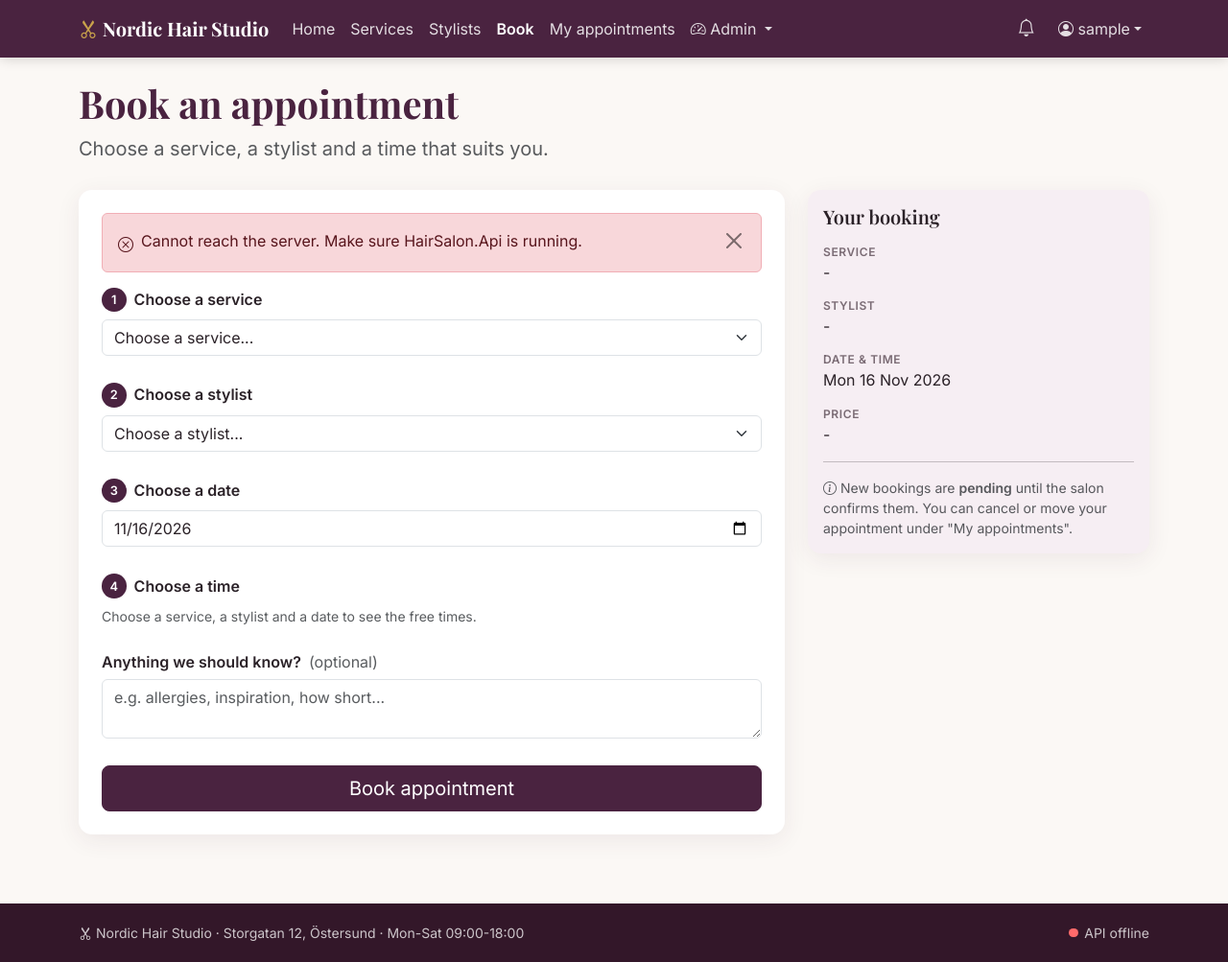
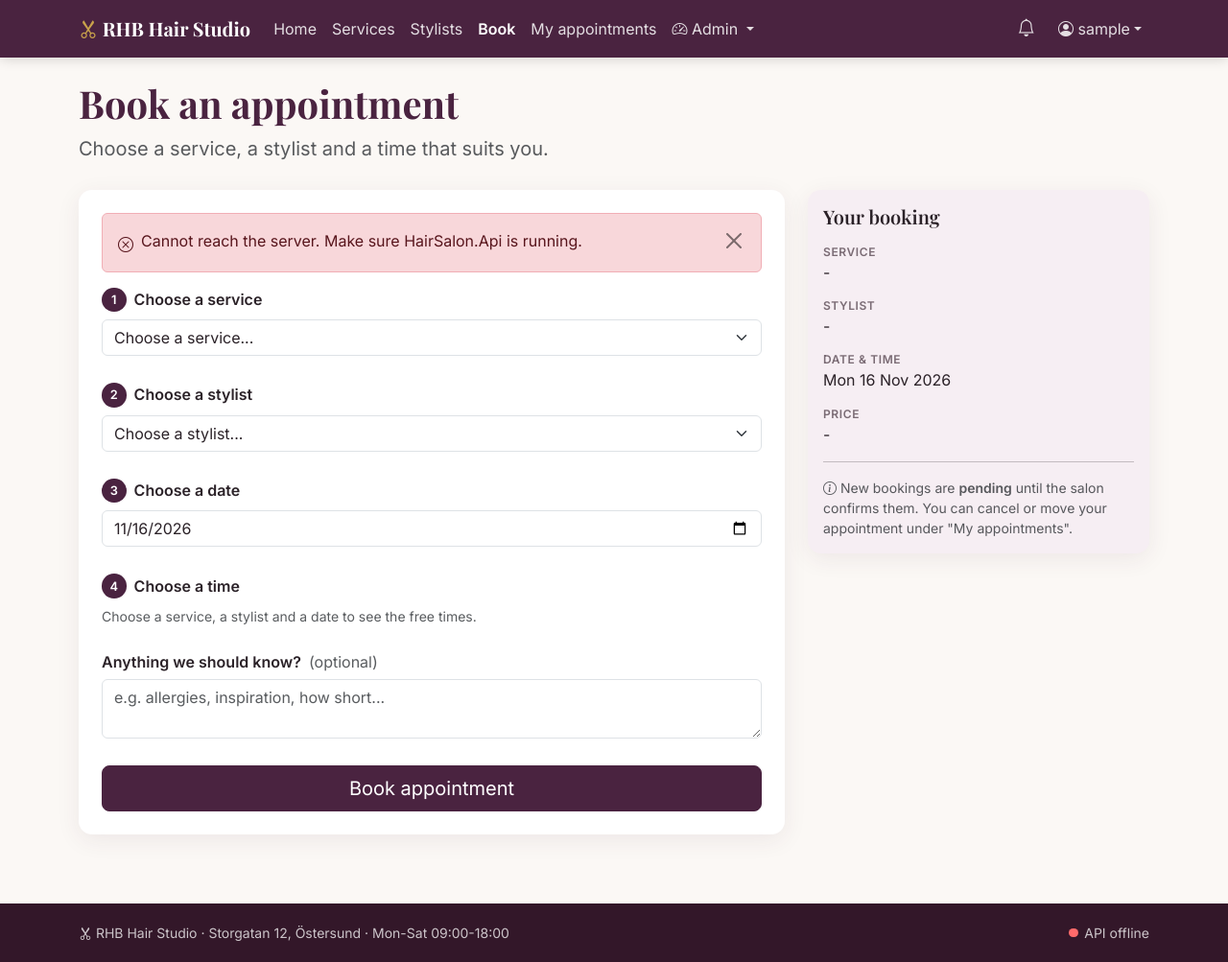
Before and after one commit to Richmondbh/HairSalon, an ASP.NET Core app: page /book in a window 1280 px wide. Shown: the whole page at 96% size. Run offline with ASP.NET Core 8, Linux system fonts and the light colour scheme; the visitor is signed in with stand-in values (Sample User, id 1); data that the repository does not hold is empty; the project's own start-up code is not run, and a stand-in starts its controllers and pages.

Commit message:
Updated studio name to RHB  Hair Studio

```diff
--- a/HairSalon.Client/Layout/MainLayout.razor
+++ b/HairSalon.Client/Layout/MainLayout.razor
@@ -16,7 +16,7 @@
     <footer class="site-footer">
         <div class="container d-flex flex-column flex-md-row justify-content-between gap-2">
             <div>
-                <i class="bi bi-scissors"></i> Nordic Hair Studio &middot; Storgatan 12, Östersund &middot; Mon-Sat 09:00-18:00
+                <i class="bi bi-scissors"></i> RHB Hair Studio &middot; Storgatan 12, Östersund &middot; Mon-Sat 09:00-18:00
             </div>
             <ApiStatus />
         </div>
--- a/HairSalon.Client/Layout/NavMenu.razor
+++ b/HairSalon.Client/Layout/NavMenu.razor
@@ -10,7 +10,7 @@
 <nav class="navbar navbar-expand-lg navbar-dark salon-navbar sticky-top">
     <div class="container">
         <a class="navbar-brand" href="">
-            <i class="bi bi-scissors"></i> Nordic Hair Studio
+            <i class="bi bi-scissors"></i> RHB Hair Studio
         </a>
         <button class="navbar-toggler" type="button" aria-label="Toggle navigation" @onclick="() => _menuOpen = !_menuOpen">
             <span class="navbar-toggler-icon"></span>
```
